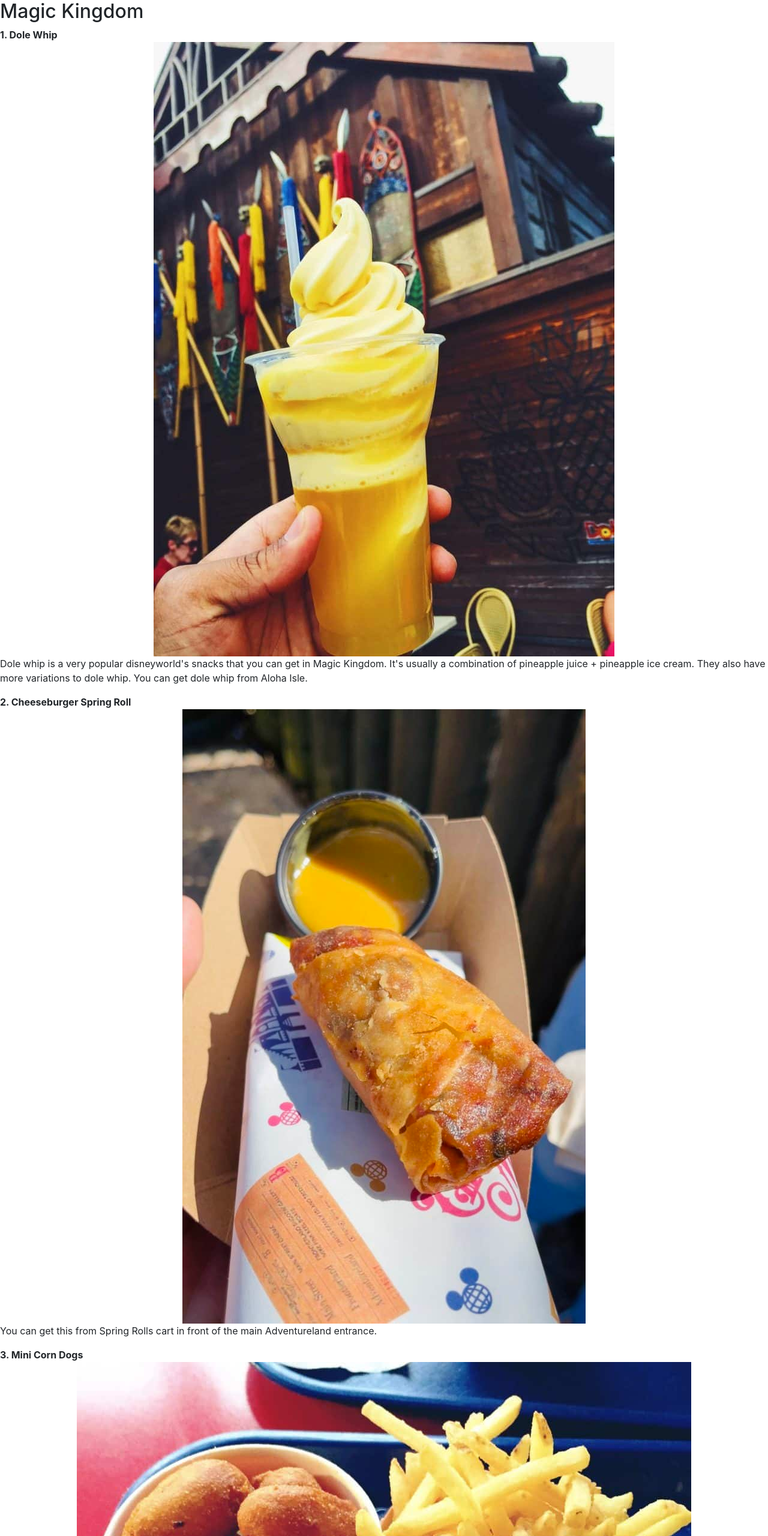
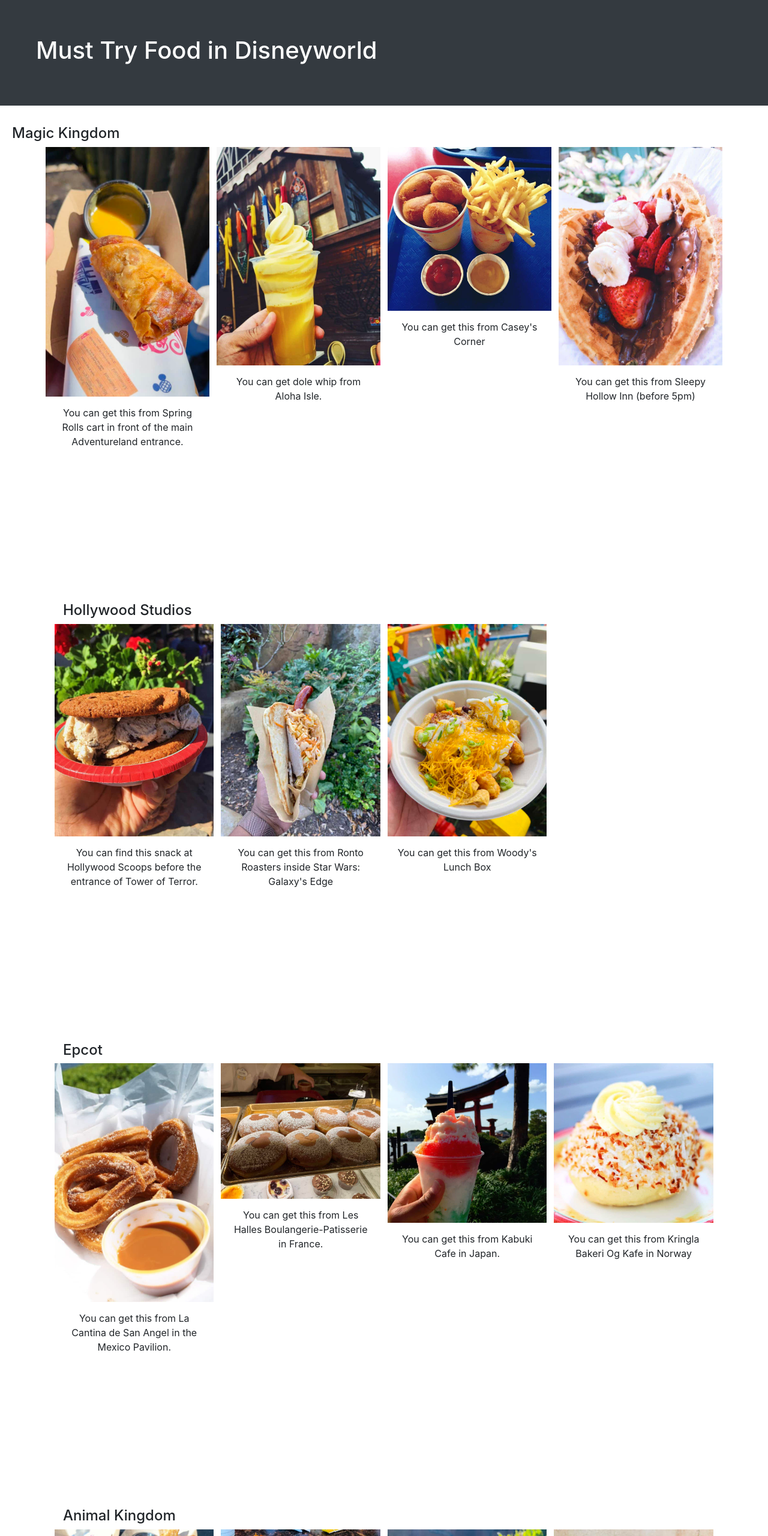
Before and after one commit to clarissakusumo/lis549-sp22-project-1-clarissakusumo, a plain HTML site: page food.html in a window 1280 px wide. Shown: the top 2560 px of the page at 60% size. Drawn offline with nearby package versions, Linux system fonts and the light colour scheme.

Commit message:
Finished draft

```diff
--- a/css/style1.css
+++ b/css/style1.css
@@ -158,6 +158,10 @@ body {
   display: block;
 }
 
+div.themeparktitle {
+  padding-left: 20px;
+}
+
 footer {
   color: white;
   background-color: #3E1305;
@@ -173,6 +177,45 @@ footer p {
   line-height: 1.25;
 }
 
+div.gallery img {
+  width: 100%;
+  height: auto;
+}
+
+div.gallery:hover {
+  border: 1px solid #777;
+}
+
+div.description {
+  padding: 15px;
+  text-align: center;
+}
+
+* {
+  box-sizing: border-box;
+}
+
+.responsiveimage {
+  padding: 0 6px;
+  float: left;
+  width: 24.99999%;
+  height: 50%;
+  margin-bottom: 200px;
+}
+
+
+@media (max-width: 500px) {
+  .responsiveimage {
+    width:100%
+  }
+}
+
+@media (max-width: 700px) {
+  .responsiveimage {
+    width:50%;
+    margin: 6px 0px;
+  }
+}
 @media (min-width: 598px) {
   .header {
     padding: 20px;
@@ -197,6 +240,8 @@ footer p {
     display: inline-flex;
     border: black;
   }
+
+
 }
 @media (min-width: 992px) {
   html {
--- a/food.html
+++ b/food.html
@@ -15,132 +15,169 @@
 
 </head>
 
-<section id="food1">
-    <div class="MustEatFood1">
-        <h2>Magic Kingdom</h2>
-        <dl>
+<body>
+    <header div id="header1" class="jumbotron jumbotron-fluid bg-dark text-white">
+        <div class="container-1">
+            <h1>Must Try Food in Disneyworld</h1>
+        </div>
+      </header>
 
-            <dt>1. Dole Whip</dt>
-            <dd>
-                <img src="img/dolewhip.jpeg" alt="pineapple dole whip">
-                <p>Dole whip is a very popular disneyworld's snacks that you can get in Magic Kingdom. It's usually a combination of pineapple juice + pineapple ice cream. They also have more variations to dole whip. You can get dole whip from Aloha Isle.</p>
-            </dd>
+    <div class="themeparktitle"><h4>Magic Kingdom</h4></div>
+        <div class="container">
+            <div class="row">
+                <div class="responsiveimage">
+                    <div class="gallery">
+                        <img src="img/springroll.jpeg" alt="Cheeseburger Spring Roll" width="400" media ="(max-height:300px)">
+                        <div class="description">You can get this from Spring Rolls cart in front of the main Adventureland entrance.</div>
+                    </div>
+                </div>
 
-            <dt>2. Cheeseburger Spring Roll</dt>
-            <dd>
-                <img src="img/springroll.jpeg" alt="Cheeseburger Spring Roll">
-                <p>You can get this from Spring Rolls cart in front of the main Adventureland entrance.</p>
-            </dd>
 
-            <dt>3. Mini Corn Dogs</dt>
-            <dd>
-                <img src="img/corndogs.jpeg" alt="Mini corn dogs and fries">
-                <p>You can get this from Casey's Corner</p>
-            </dd>
+            <div class="responsiveimage">
+                <div class="gallery">
+                    <img src="img/dolewhip.jpeg" alt="pineapple dole whip" width="400" height="500">
+                    <div class="description">You can get dole whip from Aloha Isle.</div>
+                </div>
+            </div>
 
-            <dt>4. Fruit and Nutella Waffle Sandwich</dt>
-            <dd>
-                <img src="img/nutellasandiwch.jpeg" alt="Fruit and Nutella sandwich">
-                <p>You can get this from Sleepy Hollow Inn (before 5pm)</p>
-            </dd>
 
-        </dl>
+
+            <div class="responsiveimage">
+                <div class="gallery">
+                    <img src="img/corndogs.jpeg" alt="Mini corn dogs and fries" width="400" height="500">
+                    <div class="description">You can get this from Casey's Corner</div>
                 </div>
-</section>
+            </div>
 
-<section id="food2">
-    <div class="MustEatFood2">
-        <h2>Hollywood Studios</h2>
-        <dl>
+            <div class="responsiveimage">
+                <div class="gallery">
+                    <img src="img/nutellasandiwch.jpeg" alt="Fruit and Nutella sandwich" width="400" height="500">
+                    <div class="description">You can get this from Sleepy Hollow Inn (before 5pm)</div>
+                </div>
+            </div>
+        </div>
 
-            <dt>1. Ice Cream Cookie Sandwich</dt>
-            <dd>
-                <img src="img/icecreamsandwich.jpeg" alt="Ice Cream Cookie Sandiwich">
-                <p>You can find this snack at Hollywood Scoops which is right before the entrance of Tower of Terror.</p>
-            </dd>
 
-            <dt>2. Ronto Wrap</dt>
-            <dd>
-                <img src="img/ronto.jpeg" alt="Ronto Wrap">
-                <p>You can get this from Ronto Roasters inside Star Wars: Galaxy's Edge</p>
-            </dd>
+    <div class="themeparktitle"><h4>Hollywood Studios</h4></div>
+        <div class="container">
+            <div class="row">
 
-            <dt>3. Totchos</dt>
-            <dd>
-                <img src="img/totchos.jpeg" alt="Tater Tots Nachos (totchos)">
-                <p>You can get this from Woody's Lunch Box</p>
-            </dd>
+                <div class="responsiveimage">
+                    <div class="gallery">
+                        <img src="img/icecreamsandwich.jpeg" alt="Ice Cream Cookie Sandwich" width="400" height="500">
+                        <div class="description">You can find this snack at Hollywood Scoops before the entrance of Tower of Terror.</div>
+                    </div>
+                </div>
 
-        </dl>
+                <div class="responsiveimage">
+                    <div class="gallery">
+                        <img src="img/ronto.jpeg" alt="Ronto Wrap" width="400" height="500">
+                        <div class="description">You can get this from Ronto Roasters inside Star Wars: Galaxy's Edge</div>
                     </div>
-</section>
+                </div>
 
-<section id="food3">
-    <div class="MusteatFood3">
-        <h2>Epcot</h2>
-        <dl>
+                <div class="responsiveimage">
+                    <div class="gallery">
+                        <img src="img/totchos.jpeg" alt="Tater Tots Nachos (totchos)" width="400" height="500">
+                        <div class="description">You can get this from Woody's Lunch Box</div>
+                    </div>
+                </div>
+            </div>
+        </div>
 
-            <dt>1. Churro Bites with Caramel Sauce</dt>
-            <dd>
-                <img src="img/churro.jpeg" alt="Churro bites with caramel sauce">
-                <p>You can get this from La Cantina de San Angel in the Mexico Pavilion.</p>
-            </dd>
+    <div class="themeparktitle"><h4>Epcot</h4></div>
+        <div class="container">
+            <div class="row">
+                <div class="responsiveimage">
+                    <div class="gallery">
+                        <img src="img/churro.jpeg" alt="Churro bites with caramel sauce" width="400" height="500">
+                        <div class="description">You can get this from La Cantina de San Angel in the Mexico Pavilion.</div>
+                    </div>
+                </div>
 
-            <dt>2. Nutella Filled Beignets</dt>
-            <dd>
-                <img src="img/nutellabeig.jpeg" alt="Nutella Beignets">
-                <p>You can get this from Les Halles Boulangerie-Patisserie in France.</p>
-            </dd>
+                <div class="responsiveimage">
+                    <div class="gallery">
+                        <img src="img/nutellabeig.jpeg" alt="Nutella Beignets" width="400" height="500">
+                        <div class="description">You can get this from Les Halles Boulangerie-Patisserie in France.</div>
+                    </div>
+                </div>
 
-            <dt>3. Kaki Gori</dt>
-            <dd>
-                <img src="img/kakigori.jpeg" alt="Kakigori Shaved Ice">
-                <p>You can get this from Kabuki Cafe in Japan.</p>
-            </dd>
+                <div class="responsiveimage">
+                    <div class="gallery">
+                        <img src="img/kakigori.jpeg" alt="Kakigori Shaved Ice" width="400" height="500">
+                        <div class="description">You can get this from Kabuki Cafe in Japan.</div>
+                    </div>
+                </div>
 
-            <dt>4. School Bread</dt>
-            <dd>
-                <img src="img/schoolbread.jpeg" alt="School Bread">
-                <p>You can get this from Kringla Bakeri Og Kafe in Norway</p>
-            </dd>
+                <div class="responsiveimage">
+                    <div class="gallery">
+                        <img src="img/schoolbread.jpeg" alt="School Bread" width="400" height="500">
+                        <div class="description">You can get this from Kringla Bakeri Og Kafe in Norway</div>
+                    </div>
+                </div>
+            </div>
+        </div>
 
-        </dl>
+    <div class="themeparktitle"><h4>Animal Kingdom</h4></div>
+        <div class="container">
+            <div class="row">
+                <div class="responsiveimage">
+                    <div class="gallery">
+                        <img src="img/fries.jpeg" alt="Fries" width="400" height="500">
+                        <div class="description">You can get this from Mr Kamal's in between Africa and Asia.</div>
                     </div>
-</section>
+                </div>
 
-<section id="food4">
-    <div class="MustEatFood4">
-        <h2>Animal Kingdom</h2>
-        <dl>
+                <div class="responsiveimage">
+                    <div class="gallery">
+                        <img src="img/burgerbao.jpeg" alt="Cheeseburger Filled Bao" width="400" height="500">
+                        <div class="description">You can get this from Satu'li Canteen inside Pandora.</div>
+                    </div>
+                </div>
 
-            <dt>1. Mr. Kamal's Fries</dt>
-            <dd>
-                <img src="img/fries.jpeg" alt="Fries">
-                <p>You can get this from Mr Kamal's in between Africa and Asia.</p>
-            </dd>
+                <div class="responsiveimage">
+                    <div class="gallery">
+                        <img src="img/porkeggrolls.jpeg" alt="Pork Egg Rolls" width="400" height="500">
+                        <div class="description">You can get this from Yak and Yeti Local Food Cafes.</div>
+                    </div>
+                </div>
 
-            <dt>2. Cheeseburger Steamed Pods</dt>
-            <dd>
-                <img src="img/burgerbao.jpeg" alt="Cheeseburger Filled Bao">
-                <p>You can get this from Satu'li Canteen inside Pandora.</p>
-            </dd>
+                <div class="responsiveimage">
+                    <div class="gallery">
+                        <img src="img/cakesundae.jpeg" alt="Cake Sundae" width="400" height="500">
+                        <div class="description">You can get this from Tamu Tamu Refreshments in Africa.</div>
+                    </div>
+                </div>
+            </div>
+        </div>
 
-            <dt>3. Pork Egg Rolls</dt>
-            <dd>
-                <img src="img/porkeggrolls.jpeg" alt="Pork Egg Rolls">
-                <p>You can get this from Yak and Yeti Local Food Cafes.</p>
-            </dd>
 
-            <dt>4. Malva Cake Sundae</dt>
-            <dd>
-                <img src="img/cakesundae.jpeg" alt="Cake Sundae">
-                <p>You can get this from Tamu Tamu Refreshments in Africa.</p>
-            </dd>
 
-        </dl>
+
+    <div id="aModal" class="modal" tabindex="-1">
+        <div class="modal-dialog mw-100">
+        <div class="modal-content">
+            <div class="modal-body text-center">
+                <img id="modalImage" class="mw-100" src="" alt="this is a modal" />
             </div>
-</section>
+            <div class="modal-footer">
+            <button type="button" class="btn btn-secondary" data-bs-dismiss="modal">Close</button>
+            </div>
+        </div>
+        </div>
+    </div>
+
+    <div id="navbox" class="d-flex justify-content-center mx-5">
+        <a href="index.html" class="btn btn-primary btn-lg active mx-5" role="button" aria-pressed="true">Home</a>
+    </div>
 
     <footer>
         <p>&copy; Clarissa Kusumo 2022</p>
     </footer>
+
+    <script src="https://code.jquery.com/jquery-3.6.0.min.js"></script>
+    <script src="https://cdn.jsdelivr.net/npm/bootstrap@5.2.0-beta1/dist/js/bootstrap.bundle.min.js" integrity="sha384-pprn3073KE6tl6bjs2QrFaJGz5/SUsLqktiwsUTF55Jfv3qYSDhgCecCxMW52nD2" crossorigin="anonymous"></script>
+    <script src="js/index.js"></script>
+
+</body>
+</html>
```
Lines whose indentation alone changed are shown as unchanged.
